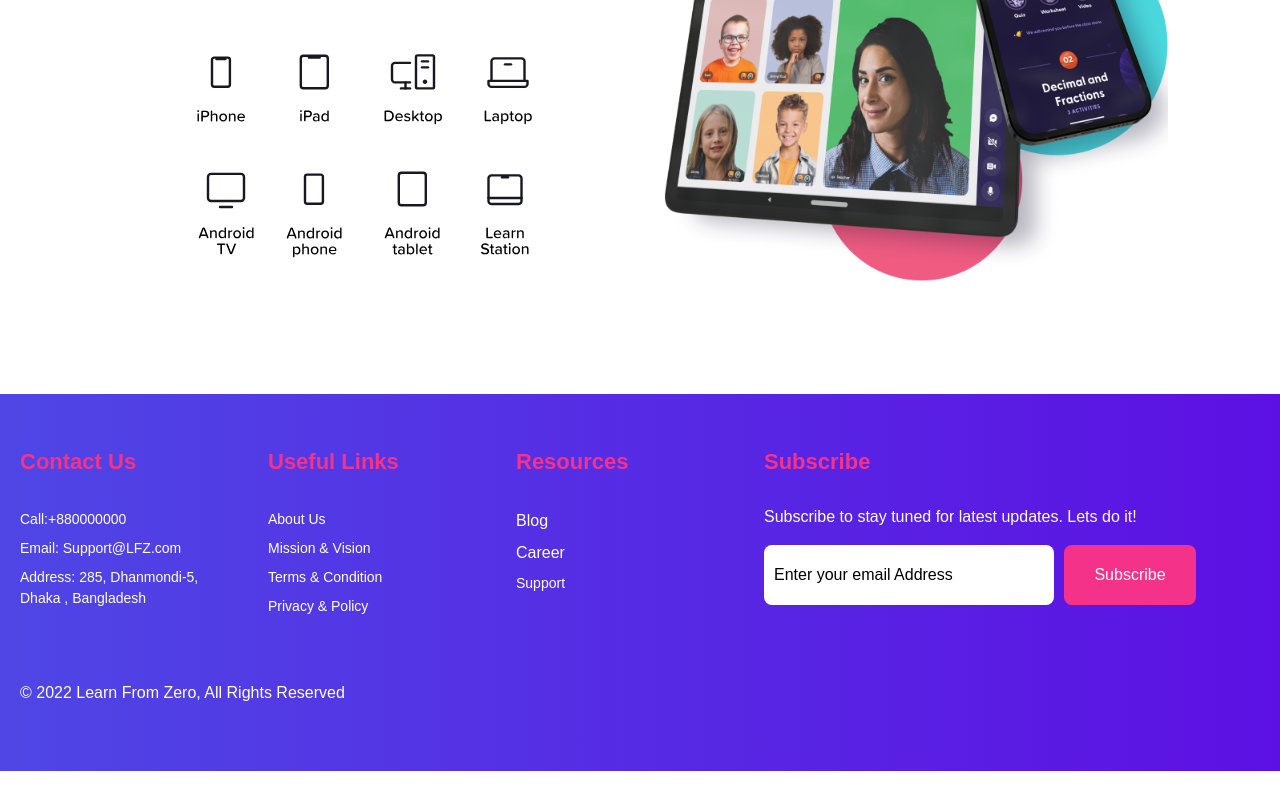
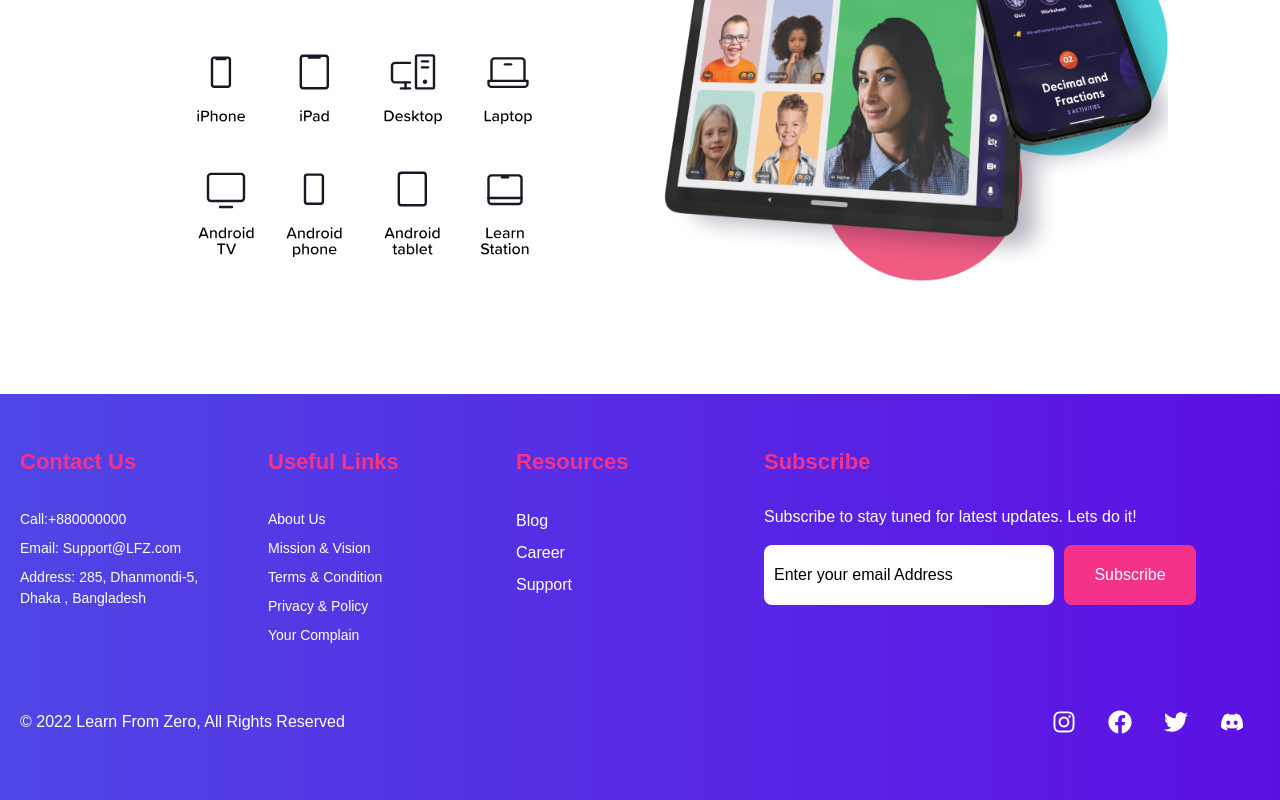
Before and after one commit to rezainiet/lfzero-client, a React (Create React App) app: page / in a window 1280 px wide. Shown: the part 2816-3616 px from the top of the page. Before the commit the page ends 3587 px from the top, so only its background shows below. Built offline with nearby package versions, Linux system fonts and the light colour scheme; no server answers.

Commit message:
social-link

```diff
--- a/package.json
+++ b/package.json
@@ -17,6 +17,7 @@
     "react": "^18.2.0",
     "react-dom": "^18.2.0",
     "react-firebase-hooks": "^5.0.3",
+    "react-icons": "^4.6.0",
     "react-router-dom": "^6.4.2",
     "react-scripts": "5.0.1",
     "react-slick": "^0.29.0",
--- a/src/App.js
+++ b/src/App.js
@@ -29,6 +29,7 @@ import AllAdmin from "./components/Pages/AdminDashboard/AllAdmin";
 import AllStudents from "./components/Pages/AdminDashboard/AllStudents";
 import MyProfile from "./components/Pages/StudentDashboard/MyProfile";
 import JobPost from "./components/Pages/AdminDashboard/JobPost/JobPost";
+import Complain from "./components/Pages/Complain/Complain";
 
 function App() {
   useEffect(() => {
@@ -60,6 +61,7 @@ function App() {
         <Route path="/course/:id" element={<SingleCourse />} />
         <Route path="/mycourses" element={<MyCourses />} />
         <Route path="/jobPost" element={<JobPost />} />
+        <Route path="comlain" element={<Complain/>}/>
         <Route path="*" element={<NotFound />}></Route>
       </Routes>
       <Footer />
--- /dev/null
+++ b/src/components/Pages/Complain/Complain.js
@@ -0,0 +1,45 @@
+import React from 'react';
+
+const Complain = () => {
+    return (
+        <div className="grid max-w-screen-xl grid-cols-1 gap-8 px-8 py-16 my-12 mx-auto rounded-lg md:grid-cols-2 md:px-12 lg:px-16 xl:px-32  text-gray-900 shadow-2xl">
+	<div className="flex flex-col justify-center">
+		<div className="space-y-2">
+			<h2 className="text-4xl font-bold leading-tight lg:text-4xl">Tell'us!</h2>
+			<div className="text-gray-900 text-xl"> Your complaint</div>
+		</div>
+		<img src="https://www.nurihs.sa.edu.au/images/Feedback_Complaints_Logo.png" alt="" className="p-6 h-52 md:h-64 mt-32" />
+	</div>
+	<form novalidate="" className="space-y-6 ng-untouched ng-pristine ng-valid">
+		<div>
+			<label for="name" className=" font-bold">Name</label>
+			<input id="name" type="text" placeholder="Enter Full Name" className="w-full p-3 rounded border-pink-500 border-2 focus:bg-gray-200" />
+		</div>
+		<div>
+			<label for="name" className=" font-bold">Email</label>
+			<input id="name" type="text" placeholder="i.e:example@gmail.com" className="w-full p-3 rounded border-pink-500 border-2 focus:bg-gray-200" />
+		</div>
+		<div>
+			<label for="name" className=" font-bold">Phone</label>
+			<input id="name" type="text" placeholder="i.e:01xxxxxxxxx" className="w-full p-3 rounded border-pink-500 border-2 focus:bg-gray-200" />
+		</div>
+		<div>
+			<label for="name" className=" font-bold">Subject</label>
+			<input id="name" type="text" placeholder="i.e: I got some issue" className="w-full p-3 rounded border-pink-500 border-2 focus:bg-gray-200" />
+		</div>
+
+		{/* <div>
+			<label for="email" className="text-sm">Email</label>
+			<input id="email" type="email" className="w-full p-3 rounded " />
+		</div> */}
+		<div>
+			<label for="message" className=" font-bold">Complain</label>
+			<textarea id="message" rows="3" className="w-full p-3 rounded border-pink-500 border-2"></textarea>
+		</div>
+		<button type="submit" className="w-2/6 p-4 py-4 text-sm font-bold tracking-wide uppercase rounded bg-pink-500 text-white">Submit</button>
+	</form>
+</div>
+    );
+};
+
+export default Complain;
--- a/src/components/Pages/Courses/Course.js
+++ b/src/components/Pages/Courses/Course.js
@@ -42,7 +42,7 @@ const Course = ({ course }) => {
           </p>
           <p
             className="col-end-8 col-span-3 text-xs"
-            style={{ color: "#F48C08" }}
+            style={{ color: "#fe8a3c" }}
           >
             {ratings}
           </p>
@@ -59,7 +59,7 @@ const Course = ({ course }) => {
         <button
           onClick={() => navigate(`/course/${_id}`)}
           className="btn btn-primary p-2 px-5 rounded text-white"
-          style={{ backgroundColor: "#00ff00" }}
+          style={{ backgroundColor: "#5d10e3" }}
         // onClick={() => handleNavigate(_id)}
         >
           Enroll Now
--- a/src/components/shared/Footer/Footer.js
+++ b/src/components/shared/Footer/Footer.js
@@ -1,41 +1,102 @@
-import React from 'react';
-import { Link } from 'react-router-dom';
+import React from "react";
+import { Link } from "react-router-dom";
+import { FaDiscord, FaFacebook, FaInstagram, FaTwitter } from 'react-icons/fa';
 
 const Footer = () => {
   return (
-        <footer className='bg-gradient-to-r from-indigo-600 to-[#5D10E3]'>
-            <div className='pt-[51px] pb-[66px] px-5 2xl:px-0 max-w-7xl mx-auto'>
-                <div className='sm:grid grid-cols-3 lg:grid-cols-5'>
-                    <div className='flex flex-col'>
-                        <h4 className='text-[#F53289] font-bold text-[22px] mb-1.5 lg:mb-[27px]'><a href='/contact'>Contact Us</a></h4>
+    <footer className="bg-gradient-to-r from-indigo-600 to-[#5D10E3]">
+      <div className="pt-[51px] pb-[66px] px-5 2xl:px-0 max-w-7xl mx-auto">
+        <div className="sm:grid grid-cols-3 lg:grid-cols-5">
+          <div className="flex flex-col">
+            <h4 className="text-[#F53289] font-bold text-[22px] mb-1.5 lg:mb-[27px]">
+              <a href="/contact">Contact Us</a>
+            </h4>
 
-                        <p className='text-white text-[14px] my-1' href=''>Call:+880000000</p>
-                        <p className='text-white text-[14px] my-1' href=''>Email:  Support@LFZ.com </p>
-                        <p className='text-white text-[14px] my-1' href=''>Address: 285, Dhanmondi-5,<br /> Dhaka , Bangladesh </p>
+            <p className="text-white text-[14px] my-1" href="">
+              Call:+880000000
+            </p>
+            <p className="text-white text-[14px] my-1" href="">
+              Email: Support@LFZ.com{" "}
+            </p>
+            <p className="text-white text-[14px] my-1" href="">
+              Address: 285, Dhanmondi-5,
+              <br /> Dhaka , Bangladesh{" "}
+            </p>
           </div>
-                    <div className='flex flex-col'>
-                        <h4 className='text-[#F53289] font-bold text-[22px] mb-1.5 lg:mb-[27px] mt-4 sm:mt-0'>Useful Links</h4>
-                        <a className='text-white text-[14px] my-1' href='/about'>About Us</a>
-                        <a className='text-white text-[14px] my-1' href='/#'>Mission & Vision </a>
-                        <a className='text-white text-[14px] my-1' href='/termsAndCondition'>Terms & Condition</a>
-                        <a className='text-white text-[14px] my-1' href='/privacyAndPolicy'>Privacy & Policy</a>
+          <div className="flex flex-col">
+            <h4 className="text-[#F53289] font-bold text-[22px] mb-1.5 lg:mb-[27px] mt-4 sm:mt-0">
+              Useful Links
+            </h4>
+            <a className="text-white text-[14px] my-1" href="/about">
+              About Us
+            </a>
+            <a className="text-white text-[14px] my-1" href="/#">
+              Mission & Vision{" "}
+            </a>
+            <a
+              className="text-white text-[14px] my-1"
+              href="/termsAndCondition"
+            >
+              Terms & Condition
+            </a>
+            <a className="text-white text-[14px] my-1" href="/privacyAndPolicy">
+              Privacy & Policy
+            </a>
+            <a className="text-white text-[14px] my-1" href="/comlain">
+              Your Complain
+            </a>
           </div>
-                    <div className='flex flex-col'>
-                        <h4 className='text-[#F53289] font-bold text-[22px] mb-1.5 lg:mb-[27px] mt-4 sm:mt-0'>Resources</h4>
-                        <Link to='/blog' className='text-white font-[14px] my-1' href=''>Blog</Link>
-                        <Link to='/career' className='text-white font-[14px] my-1' href=''>Career</Link>
-                        <a className='text-white text-[14px] my-1' href=''>Support</a>
+          <div className="flex flex-col">
+            <h4 className="text-[#F53289] font-bold text-[22px] mb-1.5 lg:mb-[27px] mt-4 sm:mt-0">
+              Resources
+            </h4>
+            <Link to="/blog" className="text-white font-[14px] my-1" href="">
+              Blog
+            </Link>
+            <Link to="/career" className="text-white font-[14px] my-1" href="">
+              Career
+            </Link>
+            <a className="text-white font-medium my-1" href="/support">
+              Support
+            </a>
           </div>
-                    <div className='col-span-full lg:col-start-4 lg:col-end-6 flex flex-col'>
-                        <h4 className='text-[#F53289] font-bold text-[22px] mb-1.5 lg:mb-[27px] mt-4 sm:mt-[28px] lg:mt-0'>Subscribe</h4>
-                        <p className='text-white text-base mb-4'>Subscribe to stay tuned for latest updates. Lets do it!</p>
-                        <form className='flex flex-col sm:flex-row gap-2.5'>
-                            <input className='placeholder-black font-normal text-base py-2.5 sm:py-[18px] px-[10px] rounded-lg max-w-[350px] sm:min-w-[290px] lg:w-[290px] outline-white' type='text' placeholder='Enter your email Address'></input>
-                            <input className='text-white bg-[#F53289] font-normal rounded-lg w-[132px] px-[18px] py-2.5 sm:py-[18px] cursor-pointer' type='submit' value='Subscribe'></input>
+          <div className="col-span-full lg:col-start-4 lg:col-end-6 flex flex-col">
+            <h4 className="text-[#F53289] font-bold text-[22px] mb-1.5 lg:mb-[27px] mt-4 sm:mt-[28px] lg:mt-0">
+              Subscribe
+            </h4>
+            <p className="text-white text-base mb-4">
+              Subscribe to stay tuned for latest updates. Lets do it!
+            </p>
+            <form className="flex flex-col sm:flex-row gap-2.5">
+              <input
+                className="placeholder-black font-normal text-base py-2.5 sm:py-[18px] px-[10px] rounded-lg max-w-[350px] sm:min-w-[290px] lg:w-[290px] outline-white"
+                type="text"
+                placeholder="Enter your email Address"
+              ></input>
+              <input
+                className="text-white bg-[#F53289] font-normal rounded-lg w-[132px] px-[18px] py-2.5 sm:py-[18px] cursor-pointer"
+                type="submit"
+                value="Subscribe"
+              ></input>
             </form>
           </div>
         </div>
-                <h1 className='text-white text-[16px] mt-5 lg:mt-[60px]'>&#169; 2022 Learn From Zero, All Rights Reserved</h1>
+        {/* social link */}
+        <div className="flex flex-col lg:flex-row justify-center lg:justify-between">
+        <h1 className="text-white text-[16px] mt-5 lg:mt-[60px]">
+          &#169; 2022 Learn From Zero, All Rights Reserved
+        </h1>
+        <div className="flex justify-center mt-5 lg:mt-[60px]">
+          <a target="blank" className="text-white text-2xl px-4" href="https://www.facebook.com/">
+            <FaInstagram/></a>
+          <a target="blank" className="text-white text-2xl px-4" href="https://www.facebook.com/">
+            <FaFacebook/></a>
+          <a target="blank" className="text-white text-2xl px-4" href="https://www.facebook.com/">
+            <FaTwitter/></a>
+          <a target="blank" className="text-white text-2xl px-4" href="https://www.facebook.com/">
+            <FaDiscord/></a>
+        </div>
+        </div>
       </div>
     </footer>
   );
```
Also changed, not shown: src/components/Pages/Courses/CourseDetails/CourseDetails.js (+76 -50 lines), 1 other file (tests, documents, lock files or other folders). Lines whose indentation alone changed are shown as unchanged.
